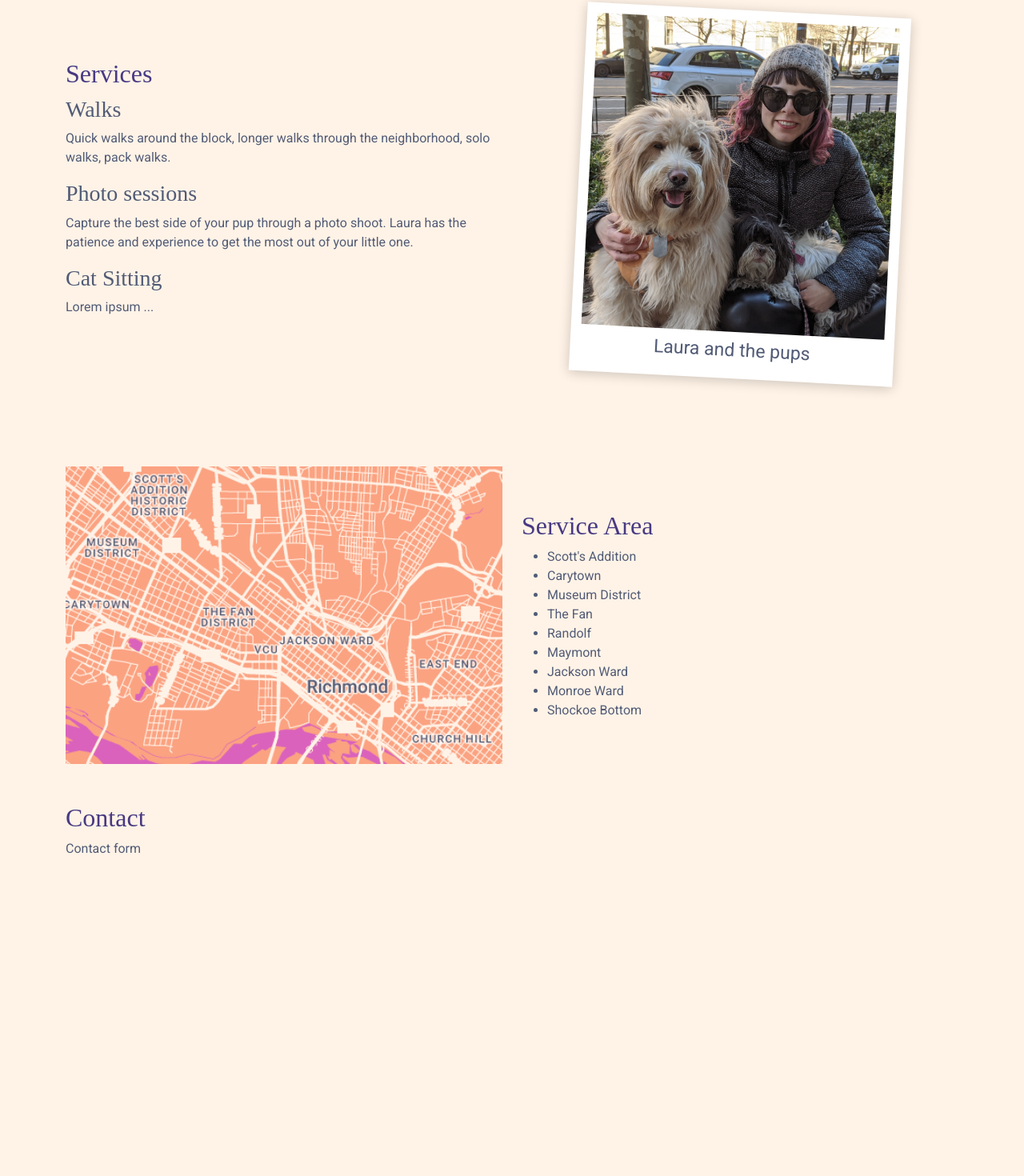
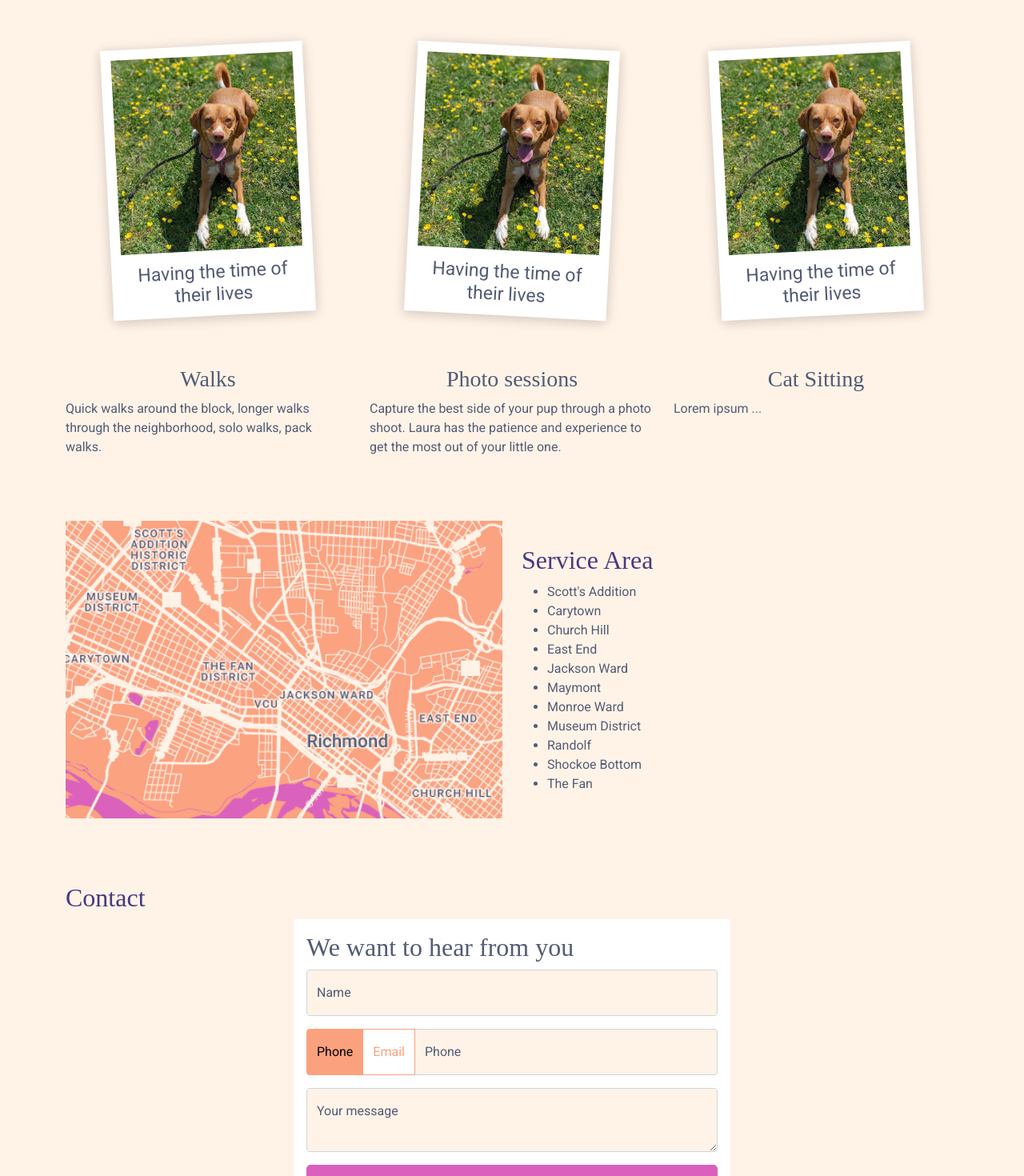
Before and after one commit to seanperkins/pawticas, a Next.js app: page / in a window 1280 px wide. Shown: the part 823-2293 px from the top of the page at 80% size. Before the commit the page ends 1928 px from the top, so only its background shows below. Built offline with nearby package versions, Linux system fonts and the light colour scheme; a web font is replaced by a local one.

Commit message:
Add testimonials

```diff
--- a/components/ContactForm.js
+++ b/components/ContactForm.js
@@ -1,3 +1,99 @@
+import {useState} from 'react'
+import ReactInputMask from 'react-input-mask'
+
 export default function ContactForm() {
-  return <div>Contact form</div>
+  const [numberOrEmail, setNumberOrEmail] = useState('number')
+
+  function handleChange(event) {
+    setNumberOrEmail(event.target.value)
+  }
+
+  function handleSubmit(event) {
+    event.preventDefault()
+    console.log(`submitted`)
+  }
+
+  return (
+    <form className="form bg-white p-3" onSubmit={handleSubmit}>
+      <h2>We want to hear from you</h2>
+      <div className="form-floating mb-3">
+        <input
+          type="text"
+          className="form-control"
+          id="name"
+          placeholder="Enter name"
+          required
+        />
+        <label htmlFor="name">Name</label>
+      </div>
+      <div className="input-group mb-3">
+        <button
+          className={`btn ${
+            numberOrEmail === 'number'
+              ? 'btn-secondary'
+              : 'btn-outline-secondary'
+          }`}
+          onClick={handleChange}
+          value="number"
+          type="button"
+        >
+          Phone
+        </button>
+        <button
+          className={`btn ${
+            numberOrEmail === 'email'
+              ? 'btn-secondary'
+              : 'btn-outline-secondary'
+          }`}
+          onClick={handleChange}
+          value="email"
+          type="button"
+        >
+          Email
+        </button>
+        <div className="form-floating floating-input">
+          {numberOrEmail === 'number' ? (
+            <>
+              <ReactInputMask
+                type="tel"
+                className="form-control"
+                id="phone"
+                placeholder="Enter phone"
+                required
+                mask="999-999-9999"
+              />
+              <label htmlFor="phone">Phone</label>
+            </>
+          ) : (
+            <>
+              <input
+                type="email"
+                className="form-control"
+                id="email"
+                placeholder="Enter email"
+                required
+              />
+              <label htmlFor="email">Email</label>
+            </>
+          )}
+        </div>
+      </div>
+      <div className="form-floating mb-3">
+        <textarea
+          type="textarea"
+          rows="3"
+          className="form-control"
+          id="message"
+          placeholder="Enter your message"
+          style={{height: '5em'}}
+        />
+        <label htmlFor="name">Your message</label>
+      </div>
+      <div className="d-grid gap-2">
+        <button className="btn btn-primary btn-lg btn-block" type="submit">
+          Submit
+        </button>
+      </div>
+    </form>
+  )
 }
--- a/components/MyNav.js
+++ b/components/MyNav.js
@@ -29,6 +29,9 @@ export default function MyNav() {
             <NavLink href="/services">Services</NavLink>
           </NavItem>
           <NavItem>
+            <NavLink href="/testimonials">Testimonials</NavLink>
+          </NavItem>
+          <NavItem>
             <NavLink href="/contact">Contact</NavLink>
           </NavItem>
         </Nav>
--- a/constants/serviceArea.js
+++ b/constants/serviceArea.js
@@ -1,13 +1,15 @@
 const serviceArea = [
   "Scott's Addition",
   'Carytown',
+  'Church Hill',
+  'East End',
+  'Jackson Ward',
+  'Maymont',
+  'Monroe Ward',
   'Museum District',
+  'Randolf',
+  'Shockoe Bottom',
   'The Fan',
-  'Randolf',
-  'Maymont',
-  'Jackson Ward',
-  'Monroe Ward',
-  'Shockoe Bottom',
 ]
 
 export default serviceArea
--- a/package.json
+++ b/package.json
@@ -8,11 +8,13 @@
     "start": "next start"
   },
   "dependencies": {
+    "@types/react": "^18.0.9",
     "bootstrap": "^5.1.3",
     "next": "12.1.5",
     "react": "18.1.0",
     "react-dom": "18.1.0",
     "react-icons": "^4.3.1",
+    "react-input-mask": "^2.0.4",
     "reactstrap": "^9.0.2"
   },
   "devDependencies": {
--- a/pages/index.js
+++ b/pages/index.js
@@ -20,41 +20,46 @@ export default function Home() {
           <p>Lorem ipsum ...</p>
         </div>
       </div>
-      <div className="row py-3">
-        <div className="col-md-6 col-12 center-vertical order-2 order-md-1">
-          <h2 className="text-plum">Services</h2>
-          <ul className="list-group">
-            <li className="list-item">
-              <h3>Walks</h3>
-              <p>
-                Quick walks around the block, longer walks through the
-                neighborhood, solo walks, pack walks.
-              </p>
-            </li>
-            <li className="list-item">
-              <h3>Photo sessions</h3>
-              <p>
-                Capture the best side of your pup through a photo shoot. Laura
-                has the patience and experience to get the most out of your
-                little one.
-              </p>
-            </li>
-            <li className="list-item">
-              <h3>Cat Sitting</h3>
-              <p>Lorem ipsum ...</p>
-            </li>
-          </ul>
+      <div className="row py-3 text-center">
+        <h2 className="text-plum">Services</h2>
+        <div className="col-12 col-md-4 text-center">
+          <Polaroid
+            src="/images/bella.jpg"
+            text="Having the time of their lives"
+            alt="Bella"
+            className="tilt-left"
+          />
+          <h3>Walks</h3>
+          <p className="text-start">
+            Quick walks around the block, longer walks through the neighborhood,
+            solo walks, pack walks.
+          </p>
         </div>
-        <div className="col-md-6 col-12 order-1 order-md-2">
+        <div className="col-12 col-md-4 text-center">
           <Polaroid
-            src="/images/lau_and_dogs.jpg"
-            text="Laura and the pups"
-            alt="Laura and the pups"
+            src="/images/bella.jpg"
+            text="Having the time of their lives"
+            alt="Bella"
             className="tilt-right"
           />
+          <h3>Photo sessions</h3>
+          <p className="text-start">
+            Capture the best side of your pup through a photo shoot. Laura has
+            the patience and experience to get the most out of your little one.
+          </p>
+        </div>
+        <div className="col-12 col-md-4 text-center">
+          <Polaroid
+            src="/images/bella.jpg"
+            text="Having the time of their lives"
+            alt="Bella"
+            className="tilt-left"
+          />
+          <h3>Cat Sitting</h3>
+          <p className="text-start">Lorem ipsum ...</p>
         </div>
       </div>
-      <div className="row py-3">
+      <div className="row py-5">
         <div className="col-md-6 col-12 mb-3">
           <img
             src="/images/map.png"
@@ -74,7 +79,11 @@ export default function Home() {
       <div className="row py-3">
         <div className="col-12">
           <h2 className="text-plum">Contact</h2>
-          <ContactForm />
+          <div className="row">
+            <div className="col-12 col-md-8 offset-md-2 col-lg-6 offset-lg-3">
+              <ContactForm />
+            </div>
+          </div>
         </div>
       </div>
     </Layout>
--- a/styles/globals.scss
+++ b/styles/globals.scss
@@ -71,9 +71,11 @@
   height: auto;
 }
 .polaroid-caption {
+  padding-top: 1rem;
   font-size: 1.8rem;
   text-align: center;
-  line-height: 2em;
+  line-height: 1.2em;
+  min-height: 2.5em;
 }
 
 .polaroid:hover {
@@ -118,3 +120,11 @@
     color: $body-color;
   }
 }
+
+.floating-input {
+  flex: auto;
+  & input {
+    border-top-left-radius: 0;
+    border-bottom-left-radius: 0;
+  }
+}
```
Also changed, not shown: components/Testimonial.js (added, +35 -0 lines), components/TextField.js (added, +14 -0 lines), constants/testimonials.js (added, +36 -0 lines), pages/services.js (+46 -1 lines), pages/testimonials.js (added, +18 -0 lines), 1 other file (tests, documents, lock files or other folders).
